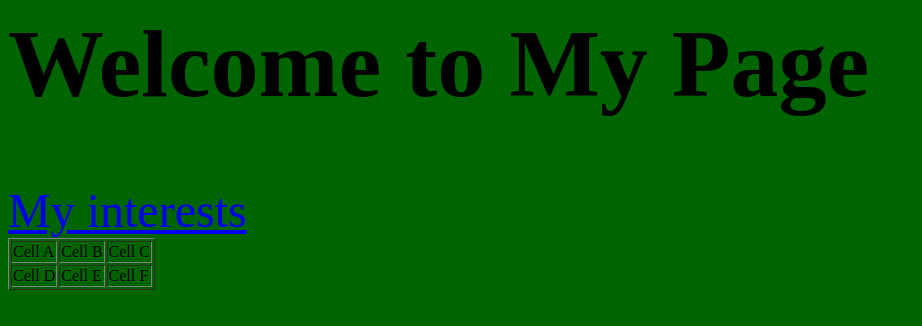
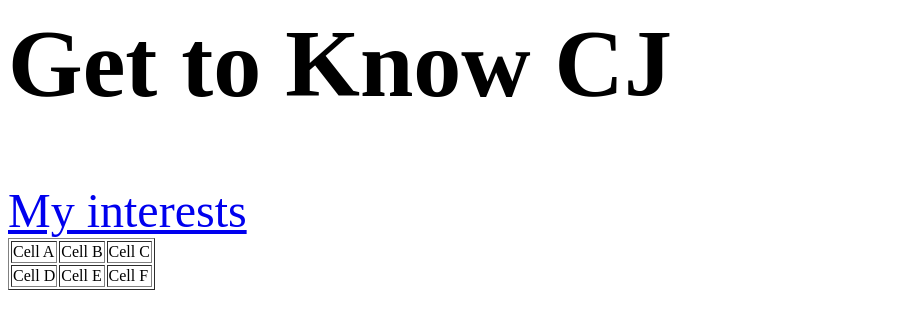
Before and after one commit to Ctrethethird/CJ-s-Website, a plain HTML site: page index.html in a window 1280 px wide. Shown: the whole page, without its empty margins (0-922 px from the left). Drawn offline with Linux system fonts and the light colour scheme.

Commit message:
Update index.html

```diff
--- a/index.html
+++ b/index.html
@@ -3,13 +3,12 @@
         <title>BMIS CJ's Website</title>
         <style>
             body {
-                background-color: darkgreen;
+                background-color: white;
             }
-
         </style>
         <font size="30">
         <div class=centered-text">
-            <h1>Welcome to My Page</h1>
+            <h1>Get to Know CJ</h1>
         </div>
         <a href="2index.html">My interests</a>
         <table border="1">
```
